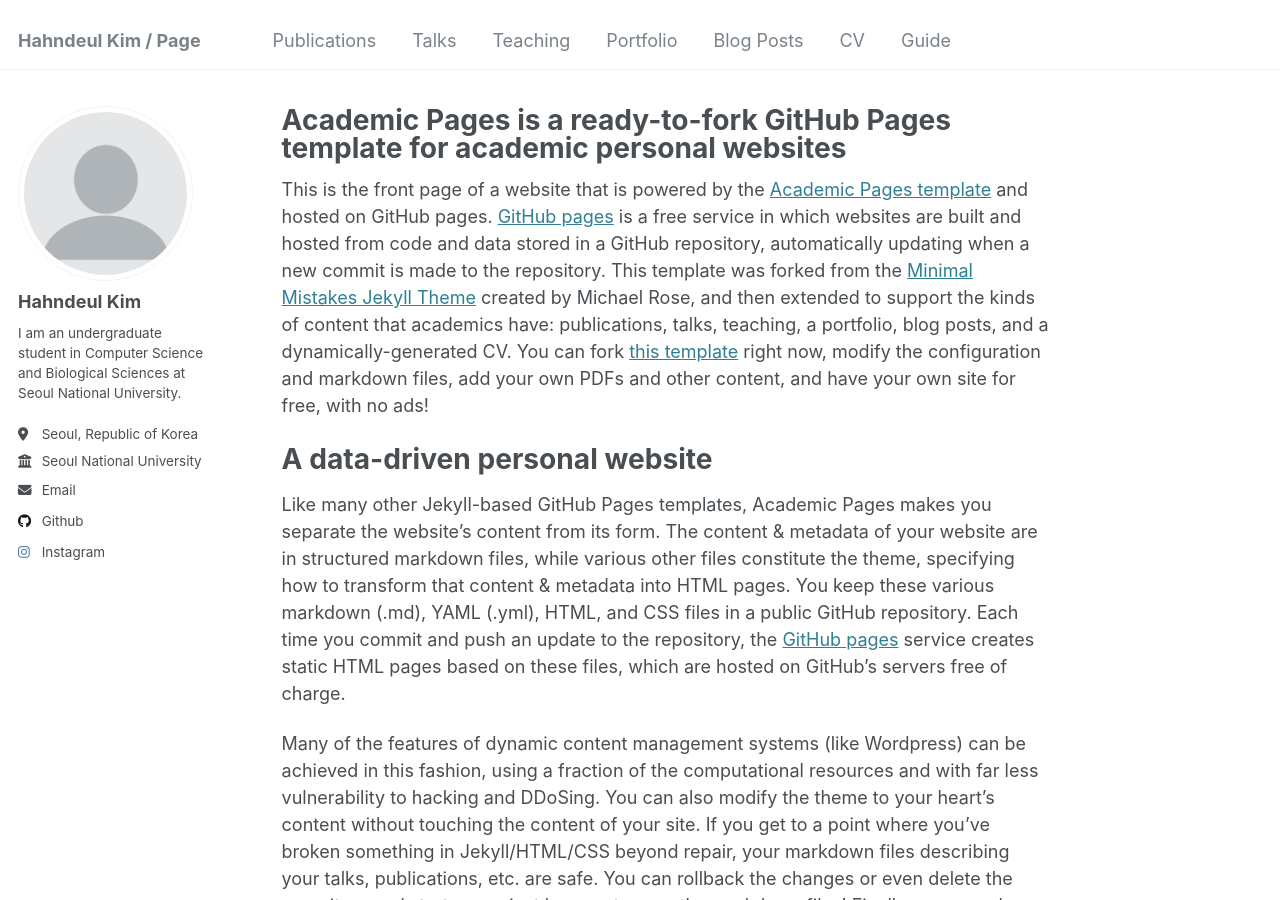
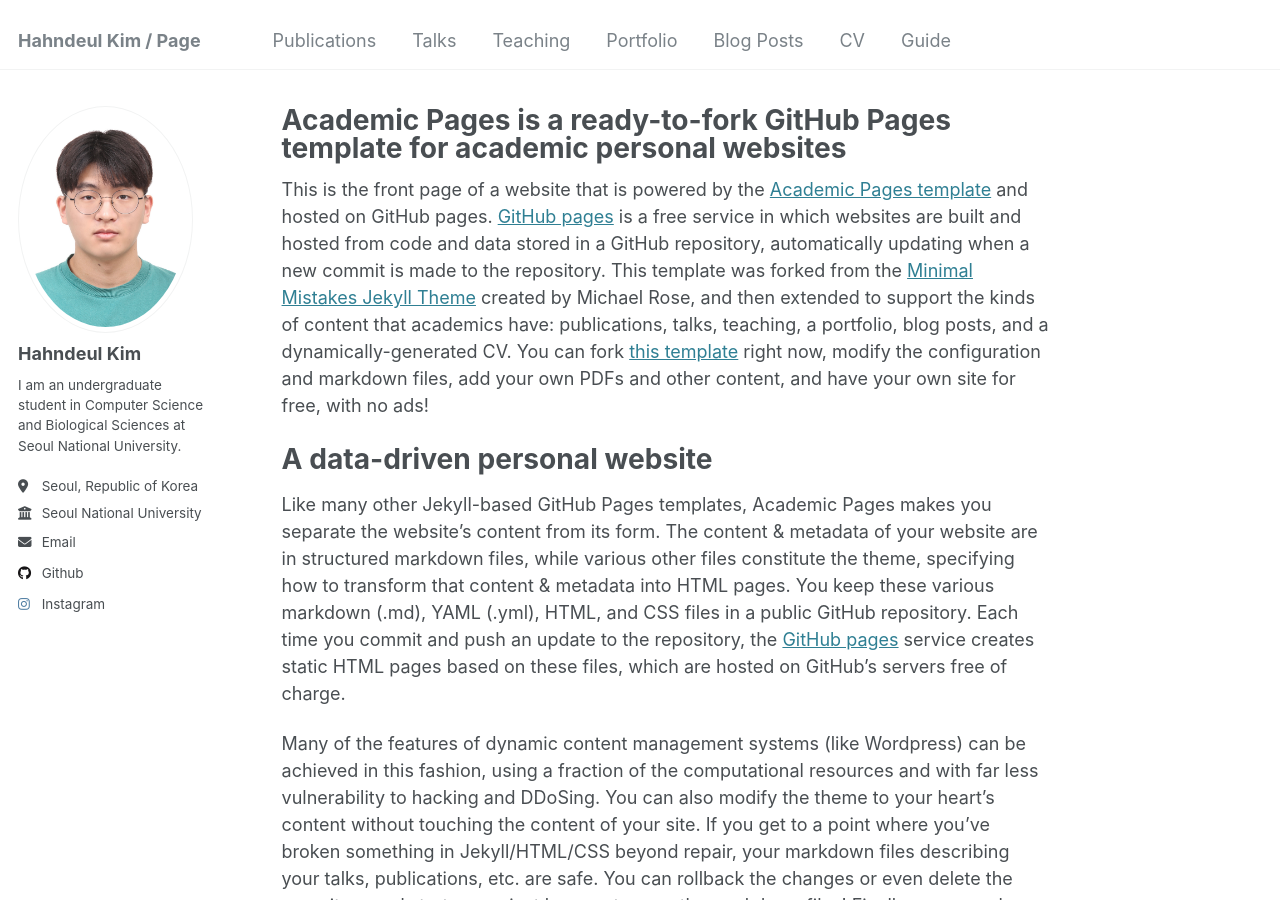
Before and after one commit to del2090/del2090.github.io, a Jekyll site: the page built from _pages/about.md, in a window 1280 px wide and 900 px high. Built offline with Jekyll 4.4.1, drawn with Linux system fonts in a browser that asks for light colours.

Commit message:
Update _config.yml

```diff
--- a/_config.yml
+++ b/_config.yml
@@ -21,7 +21,7 @@
 #               Additional customization can be done by editing /_includes/author-profile.html
 author:
   # Biographic information
-  avatar           : "profile.png"
+  avatar           : "IMG_1792.jpeg"
   name             : "Hahndeul Kim"
   pronouns         : # example: "she/her"
   bio              : "I am an undergraduate student in Computer Science and Biological Sciences at Seoul National University."
```
